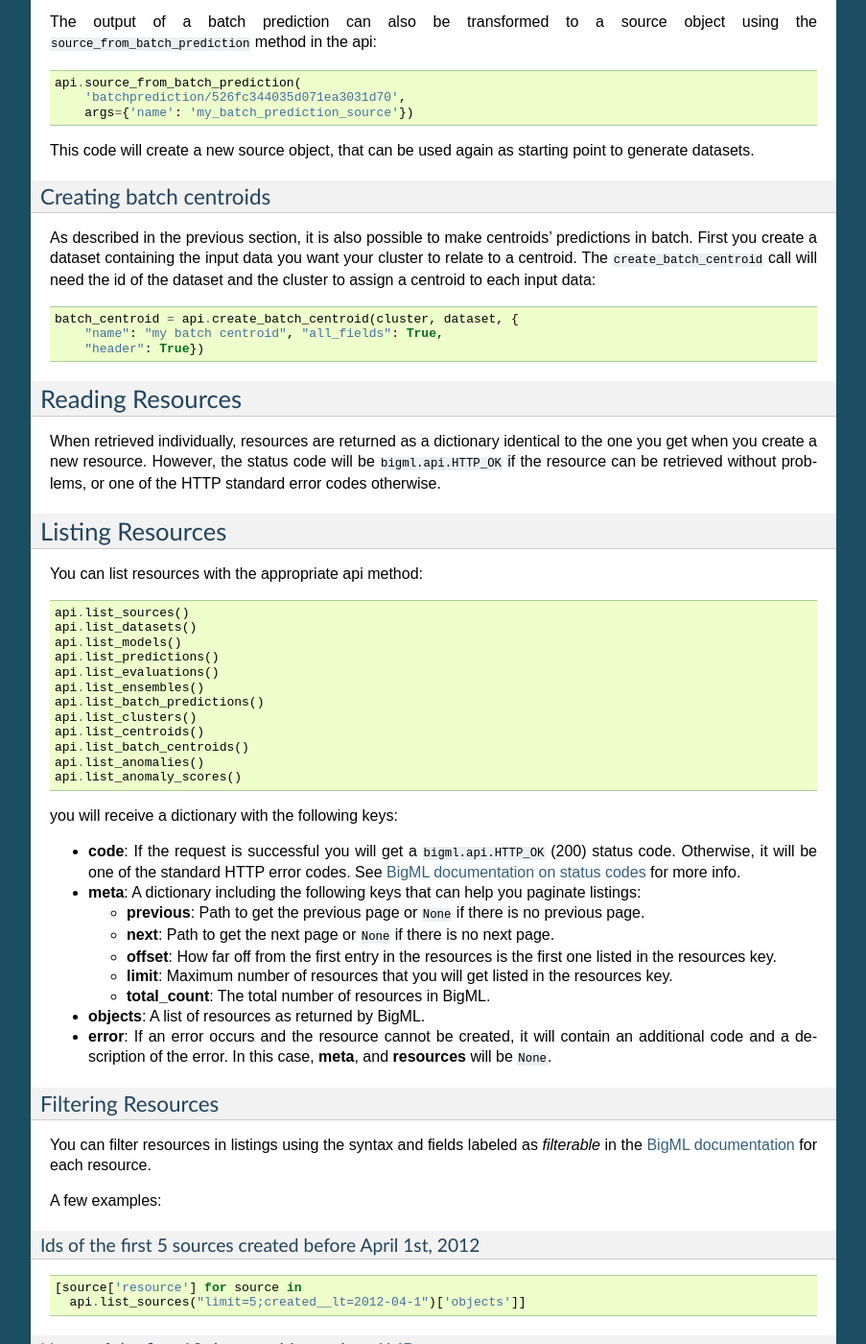
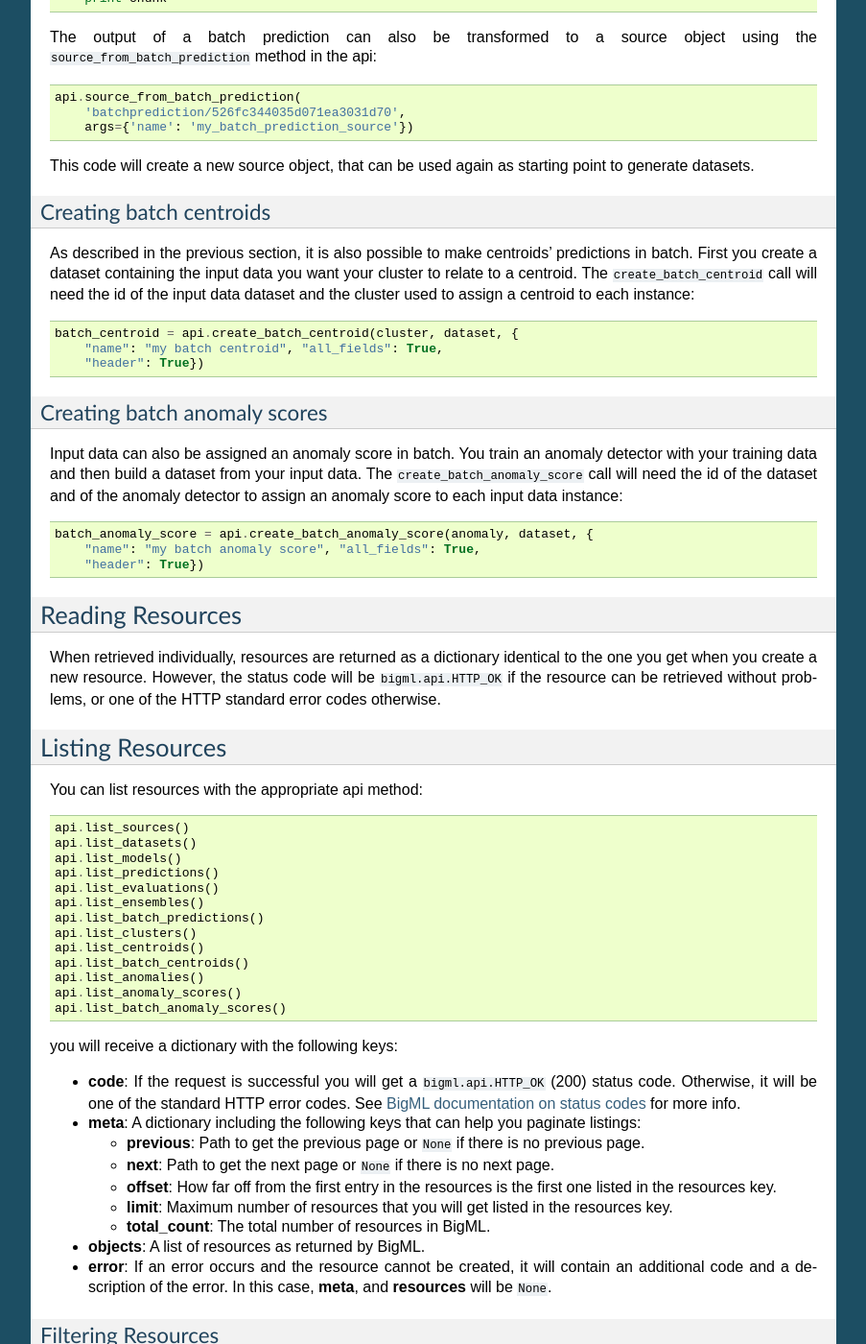
Before and after one commit to bigmlcom/python, a Sphinx documentation site: the page built from docs/index.rst, in a window 1280 px wide and 1400 px high, scrolled down 20126 px. Shown: the whole window at 96% size, without its empty margins (198-1101 px from the left). Built offline with Sphinx 7.4.7, drawn with Linux system fonts in a browser that asks for light colours; some of the changed text lies outside the part shown.

Commit message:
Adding tests and docs for batch anomaly scores

```diff
--- a/HISTORY.rst
+++ b/HISTORY.rst
@@ -2,6 +2,11 @@
 
 History
 -------
+
+1.9.0 (2014-10-02)
+~~~~~~~~~~~~~~~~~~
+
+- Adding the batch anomaly score REST API calls.
 
 1.8.0 (2014-09-09)
 ~~~~~~~~~~~~~~~~~~
--- a/bigml/__init__.py
+++ b/bigml/__init__.py
@@ -1 +1 @@
-__version__ = '1.8.0'
+__version__ = '1.9.0'
--- a/docs/index.rst
+++ b/docs/index.rst
@@ -910,6 +910,7 @@ You can query the status of any resource with the ``status`` method::
     api.status(batch_centroid)
     api.status(anomaly)
     api.status(anomaly_score)
+    api.status(batch_anomaly_score)
 
 Before invoking the creation of a new resource, the library checks that
 the status of the resource that is passed as a parameter is
@@ -1270,11 +1271,25 @@ Creating batch centroids
 As described in the previous section, it is also possible to make centroids'
 predictions in batch. First you create a dataset
 containing the input data you want your cluster to relate to a centroid.
-The ``create_batch_centroid`` call will need the id of the dataset and the
-cluster to assign a centroid to each input data::
+The ``create_batch_centroid`` call will need the id of the input
+data dataset and the
+cluster used to assign a centroid to each instance::
 
     batch_centroid = api.create_batch_centroid(cluster, dataset, {
         "name": "my batch centroid", "all_fields": True,
+        "header": True})
+
+Creating batch anomaly scores
+~~~~~~~~~~~~~~~~~~~~~~~~~~~~~
+
+Input data can also be assigned an anomaly score in batch. You train an
+anomaly detector with your training data and then build a dataset from your
+input data. The ``create_batch_anomaly_score`` call will need the id
+of the dataset and of the
+anomaly detector to assign an anomaly score to each input data instance::
+
+    batch_anomaly_score = api.create_batch_anomaly_score(anomaly, dataset, {
+        "name": "my batch anomaly score", "all_fields": True,
         "header": True})
 
 Reading Resources
@@ -1303,6 +1318,7 @@ You can list resources with the appropriate api method::
     api.list_batch_centroids()
     api.list_anomalies()
     api.list_anomaly_scores()
+    api.list_batch_anomaly_scores()
 
 you will receive a dictionary with the following keys:
 
@@ -1430,6 +1446,7 @@ problems or one of the HTTP standard error codes otherwise.
     api.update_batch_centroid(batch_centroid, {"name": "new name"})
     api.update_anomaly(anomaly, {"name": "new name"})
     api.update_anomaly_score(anomaly_score, {"name": "new name"})
+    api.update_batch_anomaly_score(batch_anomaly_score, {"name": "new name"})
 
 Updates can change resource general properties, such as the ``name`` or
 ``description`` attributes of a dataset, or specific properties. As an example,
@@ -1465,6 +1482,7 @@ each type of resource.
     api.delete_batch_centroid(batch_centroid)
     api.delete_anomaly(anomaly)
     api.delete_anomaly_score(anomaly_score)
+    api.delete_batch_anomaly_score(batch_anomaly_score)
 
 Each of the calls above will return a dictionary with the following
 keys:
```
Also changed, not shown: 6 other files.
